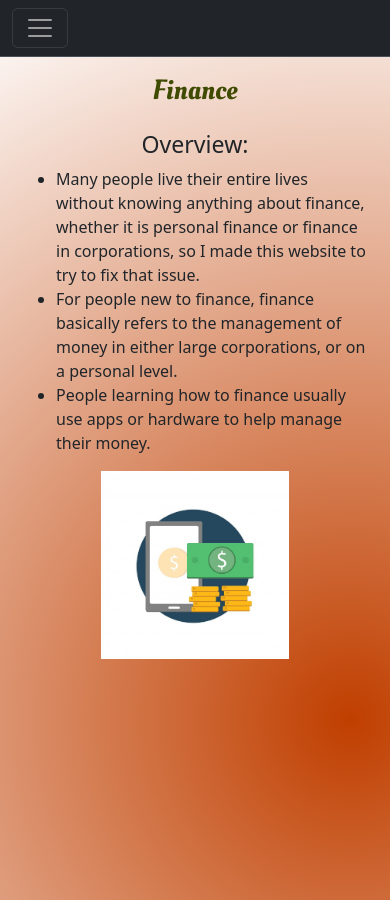
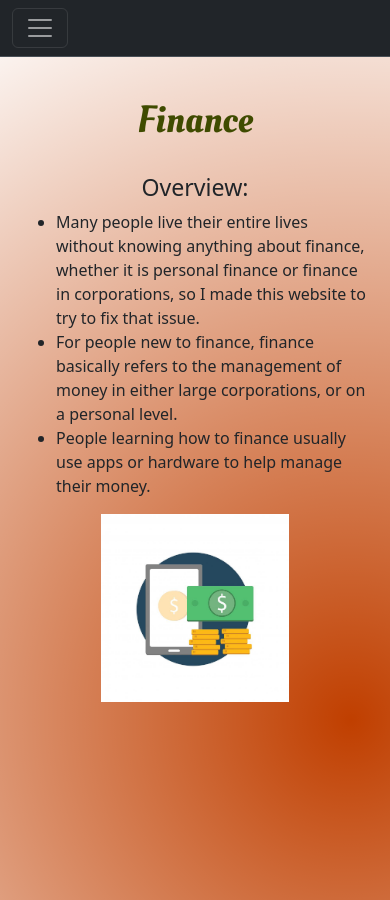
Before and after one commit to williaml4292/sep-10-freedom-project, a Jekyll site: the page built from index.markdown, in a window 390 px wide. Built offline with Jekyll 4.4.1, drawn with Linux system fonts in a browser that asks for light colours.

Commit message:
index h1

```diff
--- a/_layouts/home.html
+++ b/_layouts/home.html
@@ -9,33 +9,83 @@
   }
   h1{
     text-align:center;
-    font-size:80px;
     animation:header 4s infinite;
-    padding-top:7vw;
+    padding-top:8vw;
     font-family: "Oleo Script", system-ui;
     font-weight: 400;
     font-style: normal;
+    margin-bottom:3vw !important;
   }
-  @media (max-width:915px) and (min-width:768px){
+  @media (max-width:1100px) and (min-width:991px){
     h1{
-      padding-top:9vw !important;
+      padding-top:10vw !important;
+      margin-bottom:4vw !important;
     }
   }
-  @media (max-width:792px) and (min-width:600px){
+  @media (max-width:991px) and (min-width:810px){
     h1{
       padding-top:11vw !important;
+      margin-bottom:5vw !important;
     }
   }
-  @media (max-width:600px) and (min-width:400px){
+  @media (max-width:810px) and (min-width:767px){
+    h1{
+      padding-top:12vw !important;
+      margin-bottom:6vw !important;
+    }
+  }
+  @media (max-width:767px) and (min-width:644px){
     h1{
       padding-top:14vw !important;
       margin-bottom:4vw !important;
     }
   }
-  @media (max-width:400px){
+  @media (max-width:644px) and (min-width:550px){
     h1{
-      padding-top:19vw !important;
+      padding-top:16vw !important;
+      margin-bottom:5vw !important;
+    }
+  }
+  @media (max-width:550px) and (min-width:500px){
+    h1{
+      padding-top:18vw !important;
       margin-bottom:6vw !important;
+      font-size:36px !important;
+    }
+  }
+  @media (max-width:500px) and (min-width:450px){
+    h1{
+      padding-top:20vw !important;
+      margin-bottom:7vw !important;
+      font-size:37px !important;
+    }
+  }
+    @media (max-width:500px) and (min-width:449px){
+    h1{
+      padding-top:20vw !important;
+      margin-bottom:7vw !important;
+      font-size:37px !important;
+    }
+  }
+    @media (max-width:448px) and (min-width:310px){
+    h1{
+      padding-top:25vw !important;
+      margin-bottom:8vw !important;
+      font-size:38px !important;
+    }
+  }
+  @media (min-width:179px) and (max-width:310px){
+    h1{
+      padding-top:30vw !important;
+      margin-bottom:10vw !important;
+      font-size:38px !important;
+    }
+  }
+    @media (max-width:179px){
+    h1{
+      padding-top:35vw !important;
+      margin-bottom:12vw !important;
+      font-size:38px !important;
     }
   }
   body{
@@ -87,7 +137,7 @@
     h3{
       text-align:center;
     }
-    @media (min-width:768px) and (max-width:992px){
+    @media (min-width:768px) and (max-width:991px){
       img{
         width:75% !important;
       }
```
